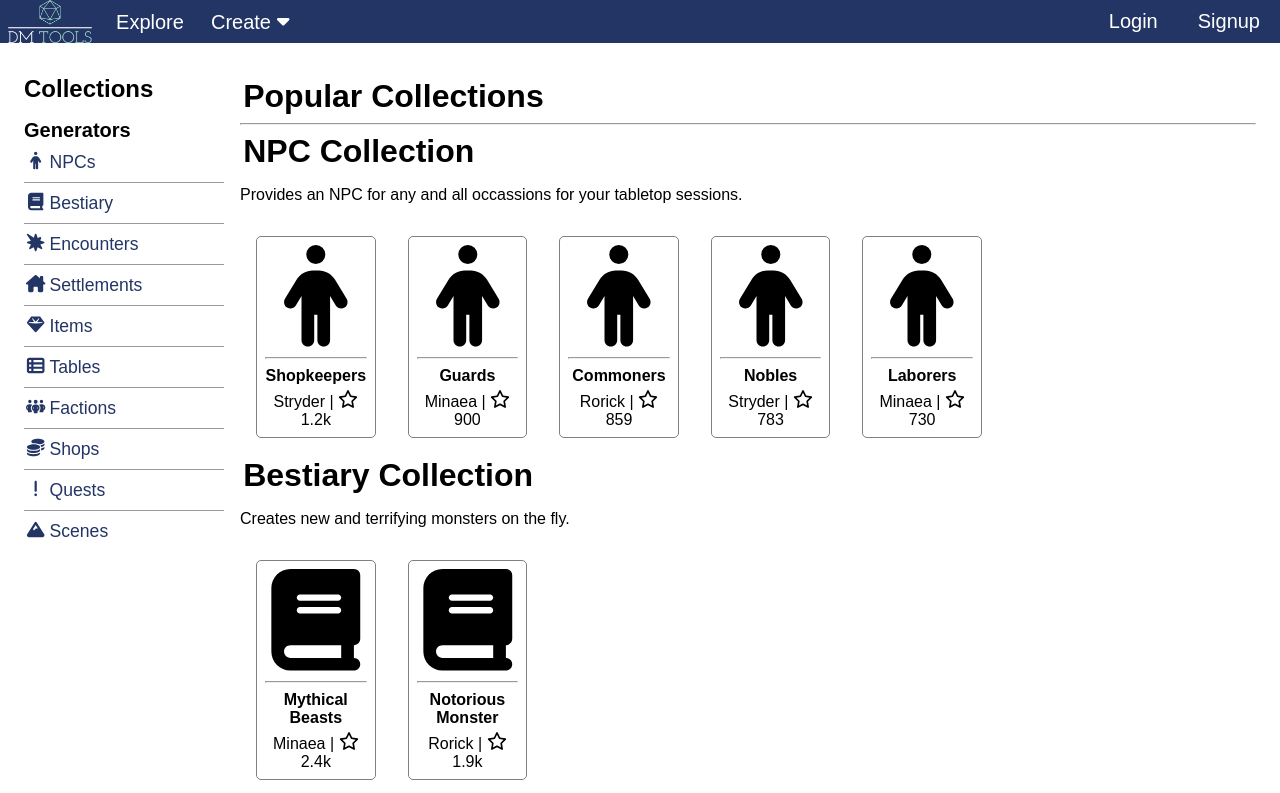
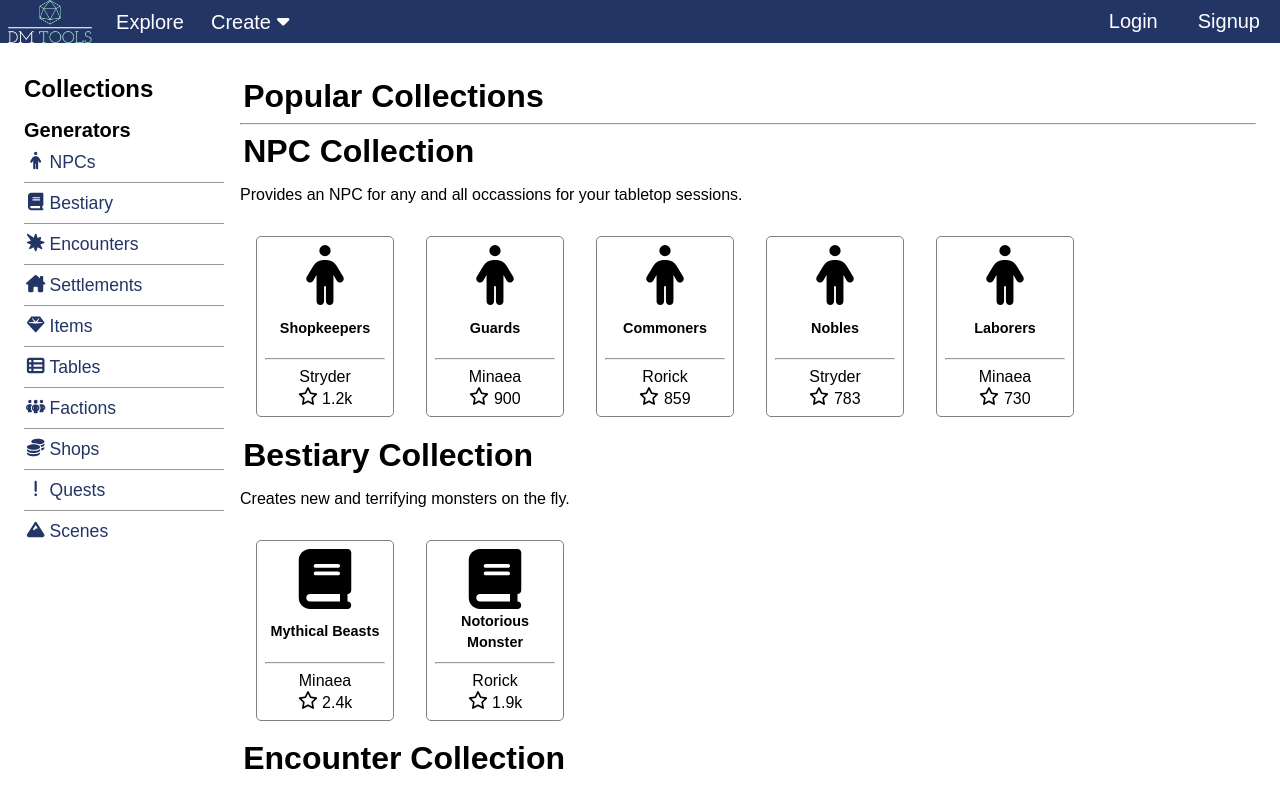
Before and after one commit to gvargas707/dmtools, a React app: page /explore in a window 1280 px wide. Shown: the top 793 px of the page. Built offline with nearby package versions, Linux system fonts and the light colour scheme.

Commit message:
Modified styling for thumbnails to layout content of tiles better

```diff
--- a/src/pages/explore/Collection.css
+++ b/src/pages/explore/Collection.css
@@ -4,4 +4,5 @@ div.collection {
 
 div.collection .collection-carousel {
   display: flex;
+  flex-wrap: wrap;
 }
--- a/src/pages/explore/CollectionItem.css
+++ b/src/pages/explore/CollectionItem.css
@@ -1,5 +1,6 @@
 div.collection-item {
-  width: 10%;
+  width: 7%;
+  min-width: 120px;
   text-align: center;
   border: 1px solid gray;
   border-radius: 5px;
@@ -9,7 +10,7 @@ div.collection-item {
 }
 
 div.collection-item svg {
-  width: 100%;
+  width: 50%;
   height: fit-content;
   aspect-ratio: 1/1;
 }
@@ -20,12 +21,23 @@ div.collection-item img {
   object-fit: fill;
 }
 
-div.collection-iteminfo span.collection-iteminfo--label {
+div.collection-itemdisplay span.collection-iteminfo--label {
+  display: flex;
+  align-items: center;
+  justify-content: center;
+  line-height: 1.5em;
+  height: 3em;
+  font-weight: bold;
+  font-size: 0.9em;
+  width: 100%;
+}
+
+/* div.collection-iteminfo span.collection-iteminfo--label {
   font-weight: bold;
   display: inline-block;
   width: 100%;
   margin-bottom: 0.25em;
-}
+} */
 
 div.collection-item div.collection-iteminfo svg.collection-iteminfo--star {
   width: 15pt;
--- a/src/pages/explore/CollectionItem.js
+++ b/src/pages/explore/CollectionItem.js
@@ -14,11 +14,15 @@ const CollectionItem = ({
 }) => {
   return (
     <div className='collection-item'>
+      <div className='collection-itemdisplay'>
       <ItemThumbnail src={''} type={type}/>
+      <span className='collection-iteminfo--label'>{label}</span>
       <hr />
+      </div>
       <div className='collection-iteminfo'>
-        <span className='collection-iteminfo--label'>{label}</span>
-        <span className='collection-iteminfo--author'>{author}</span> | <FontAwesomeIcon className='collection-iteminfo--star' icon={icons['regStar']}/> <span className='collection-iteminfo--rating'>{rating}</span>
+        <span className='collection-iteminfo--author'>{author}</span>
+        <br/>
+        <FontAwesomeIcon className='collection-iteminfo--star' icon={icons['regStar']}/> <span className='collection-iteminfo--rating'>{rating}</span>
       </div>
 
     </div>
```
